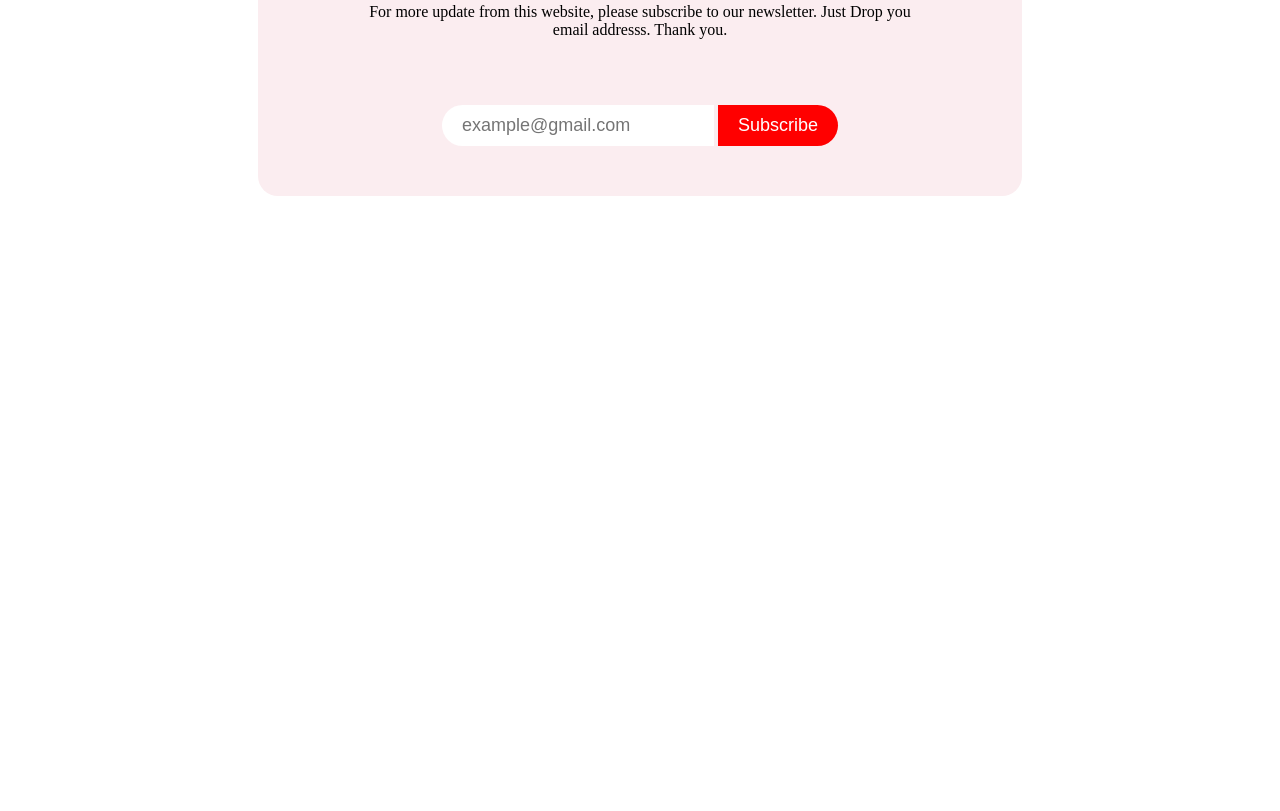
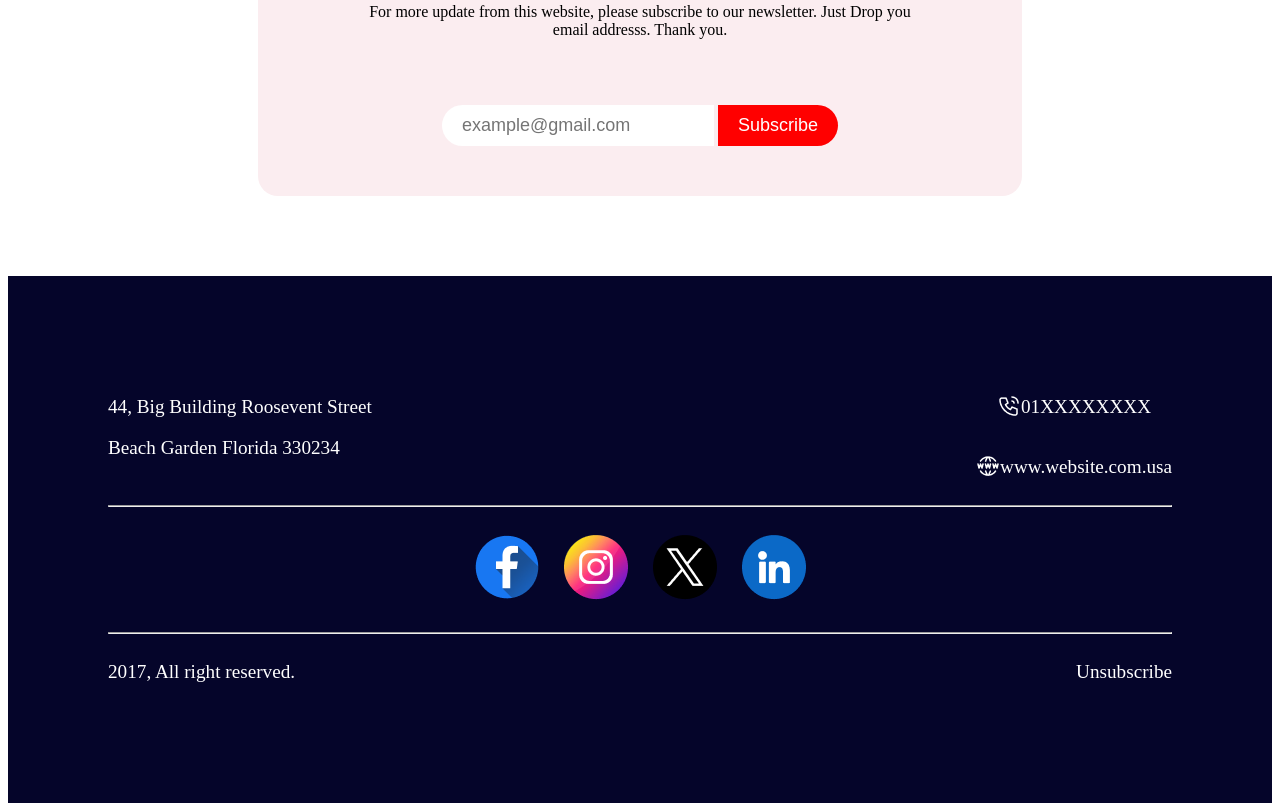
Before and after one commit to jubaerahmedtamim/new-year-new-mission-html-css, a plain HTML site: page index.html in a window 1280 px wide. Shown: the part 4025-4836 px from the top of the page. Before the commit the page ends 4301 px from the top, so only its background shows below. Drawn offline with Linux system fonts and the light colour scheme.

Commit message:
footer is okay

```diff
--- a/index.html
+++ b/index.html
@@ -6,6 +6,7 @@
     <meta name="viewport" content="width=device-width, initial-scale=1.0">
     <title>New Year New Mission</title>
     <link rel="stylesheet" href="./styles/new-year.css">
+    <script src="https://kit.fontawesome.com/d8ce688868.js" crossorigin="anonymous"></script>
 </head>
 
 <body>
@@ -75,7 +76,8 @@
             <div class="newsletter-details">
                 <img src="./images/Group 61.png" alt="">
                 <h1 class="primary-color-with-fontsize">Subscribe newsletter</h1>
-                <p class="newsletter-description">For more update from this website, please subscribe to our newsletter. Just Drop you email addresss. Thank you.</p>
+                <p class="newsletter-description">For more update from this website, please subscribe to our newsletter.
+                    Just Drop you email addresss. Thank you.</p>
             </div>
             <div class="email-input">
                 <input type="email" name="email" placeholder="example@gmail.com" id="">
@@ -83,6 +85,46 @@
             </div>
         </section>
     </main>
+    <footer>
+        <section class="address">
+            <div class="address-details">
+                <div class="address-info">
+                    <p class="address-description">44, Big Building Roosevent Street</p>
+                    <p class="address-description">Beach Garden Florida 330234</p>
+                </div>
+                <div class="phone-website">
+                    <div class="phone">
+                        <img src="./images/Call.png" alt="">
+                        <p class="address-description"> 01XXXXXXXX</p>
+                    </div>
+                    <div class="website">
+                        <img src="./images/Website.png" alt="">
+                        <p class="address-description"> www.website.com.usa</p>
+                    </div>
+                </div>
+            </div>
+        </section>
+        <hr>
+        <section class="social-links">
+            <a href=""><img src="./images/Facebook.png" alt="Facebook"></a>
+            <a href=""><img src="./images/Instagram.png" alt="Instagram"></a>
+            <a href=""><img src="./images/Twitter.png" alt="Twitter"></a>
+            <a href=""><img src="./images/Linkedin.png" alt="linkedin"></a>
+        </section>
+        <hr>
+        <section class="address">
+            <div class="address-details">
+                <div class="address-info">
+                    <p class="address-description">2017, All right reserved.</p>
+                </div>
+                <div class="phone-website">
+                    <div class="phone">
+                        <p class="address-description"> Unsubscribe</p>
+                    </div>
+                </div>
+            </div>
+        </section>
+    </footer>
 </body>
 
 </html>
--- a/styles/new-year.css
+++ b/styles/new-year.css
@@ -163,3 +163,45 @@ main,header{
     border-radius: 0px 30px 30px 0px;
 
 }
+
+/* footer */
+footer{
+    padding: 100px;
+    background-color: rgb(5, 5, 42);
+}
+.address{
+
+}
+.address-details{
+    display: flex;
+    gap: 50px;
+    justify-content: space-between;
+
+}
+.address-description{
+    color: white;
+    font-size: larger;
+
+}
+
+.phone-website > p > a {
+    display: block;
+    text-decoration: none;
+    color: white;
+
+}
+
+.phone, .website {
+    display: flex;
+    justify-content: center;
+    align-items: center;
+}
+
+/* social section */
+.social-links{
+    padding: 20px;
+    display: flex;
+    gap: 25px;
+    justify-content: center;
+    align-items: center;
+}
```
